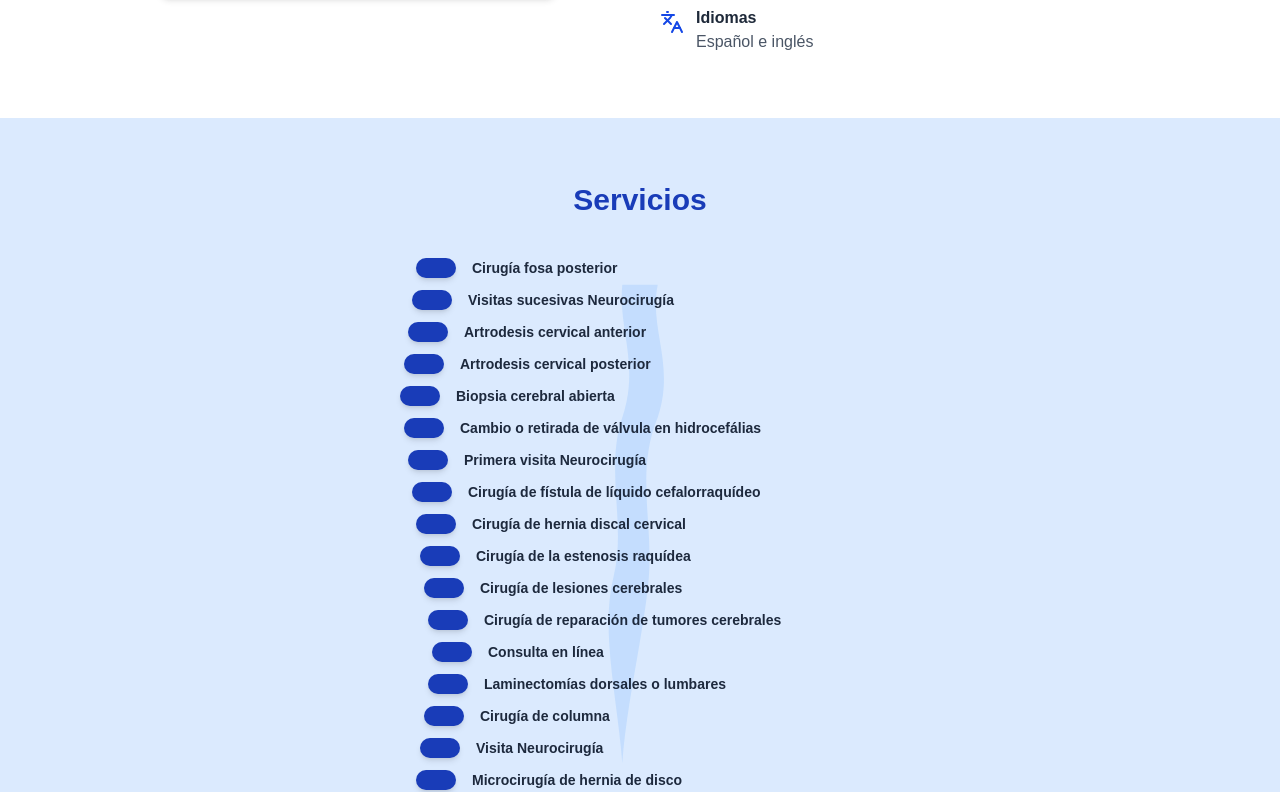
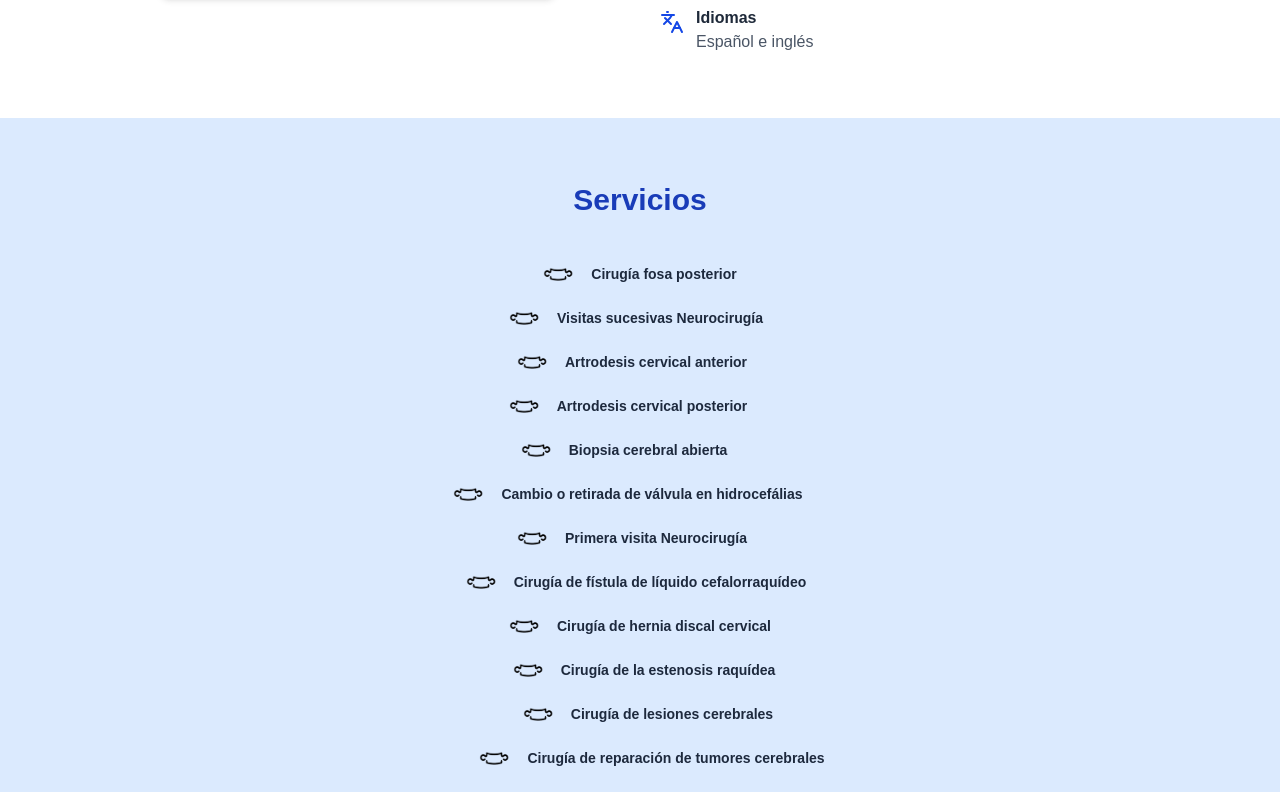
Before and after one commit to Abetar/neurochoel, a Next.js app: page / in a window 1280 px wide. Shown: the part 1390-2182 px from the top of the page. Built offline with nearby package versions, Linux system fonts and the light colour scheme.

Commit message:
Adding the spine icons

```diff
--- a/app/components/ServiceSection.tsx
+++ b/app/components/ServiceSection.tsx
@@ -11,46 +11,27 @@ const offset = [0, -1, -2, -3, -4, -3, -2, -1, 0, 1, 2, 3, 4, 3, 2, 1, 0]
 
 const SpineSection: React.FC<SpineSectionProps> = ({ servicios, titulo = 'Servicios' }) => {
     return (
-        <section className="relative py-16 px-10 flex justify-center items-center flex-col bg-blue-100">
-            {/* Título de la sección */}
+        <section className="relative py-16 px-4 flex justify-center items-center flex-col bg-blue-100">
             <h2 className="text-3xl font-bold text-blue-800 mb-10 text-center z-10">{titulo}</h2>
 
-            <div className="relative w-full max-w-md flex flex-col items-start gap-3">
-
-                {/* Silueta médica SVG de fondo */}
-                <svg
-                    viewBox="0 0 100 600"
-                    xmlns="http://www.w3.org/2000/svg"
-                    className="absolute left-1/2 -translate-x-1/2 top-0 h-full opacity-80 z-0"
-                    preserveAspectRatio="xMidYMid meet"
-                >
-                    <path
-                        d="
-              M30,30
-              C25,80 50,120 30,180
-              C10,240 35,300 20,360
-              C5,420 25,500 30,570
-              C35,500 55,420 60,360
-              C65,300 45,240 70,180
-              C90,120 60,80 70,30
-              Z
-            "
-                        fill="#BFDBFE"
-                    />
-                </svg>
-
-                {/* Vértebras con texto permanente */}
+            <div className="relative w-full max-w-3xl flex flex-col items-center gap-3">
+                {/* Lista de vértebras con servicios */}
                 {servicios.map((servicio, i) => (
                     <div
                         key={i}
-                        className="flex items-center gap-4 z-10"
+                        className="flex items-center gap-4 z-10 w-full justify-center hover:scale-105 transition-transform duration-300 ease-in-out"
                         style={{ transform: `translateX(${offset[i % offset.length] * 4}px)` }}
                     >
-                        <div className="w-10 h-5 rounded-full bg-blue-800 shadow-md" />
-                        <span className="text-sm text-slate-800 font-semibold">{servicio}</span>
+                        <img
+                            src="/vertebra_icon.png"
+                            alt="Vértebra"
+                            className="w-8 h-8 object-contain"
+                        />
+                        <span className="text-sm font-semibold text-slate-800 text-left md:text-left text-center break-words max-w-[220px] md:max-w-none">
+                            {servicio}
+                        </span>
                     </div>
                 ))}
-
             </div>
         </section>
     )
```
Also changed, not shown: public/vertebra-icon.png (added), public/vertebra_icon.png (added).
